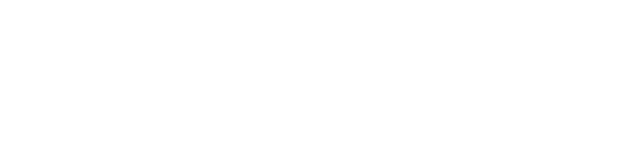
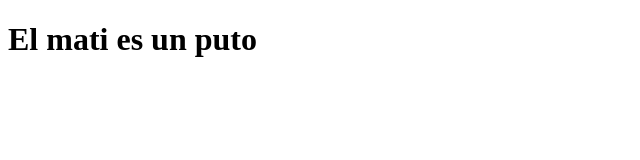
Before and after one commit to temuco-chillan/Pruebas, a plain HTML site: page Hola.html in a window 1280 px wide. Shown: the whole page, without its empty margins (0-640 px from the left). Drawn offline with Linux system fonts and the light colour scheme.

Commit message:
No tocar esa modificacion

```diff
--- a/Hola.html
+++ b/Hola.html
@@ -6,6 +6,6 @@
     <title>:D</title>
 </head>
 <body>
-
+    <h1>El mati es un puto</h1>
 </body>
 </html>
```
